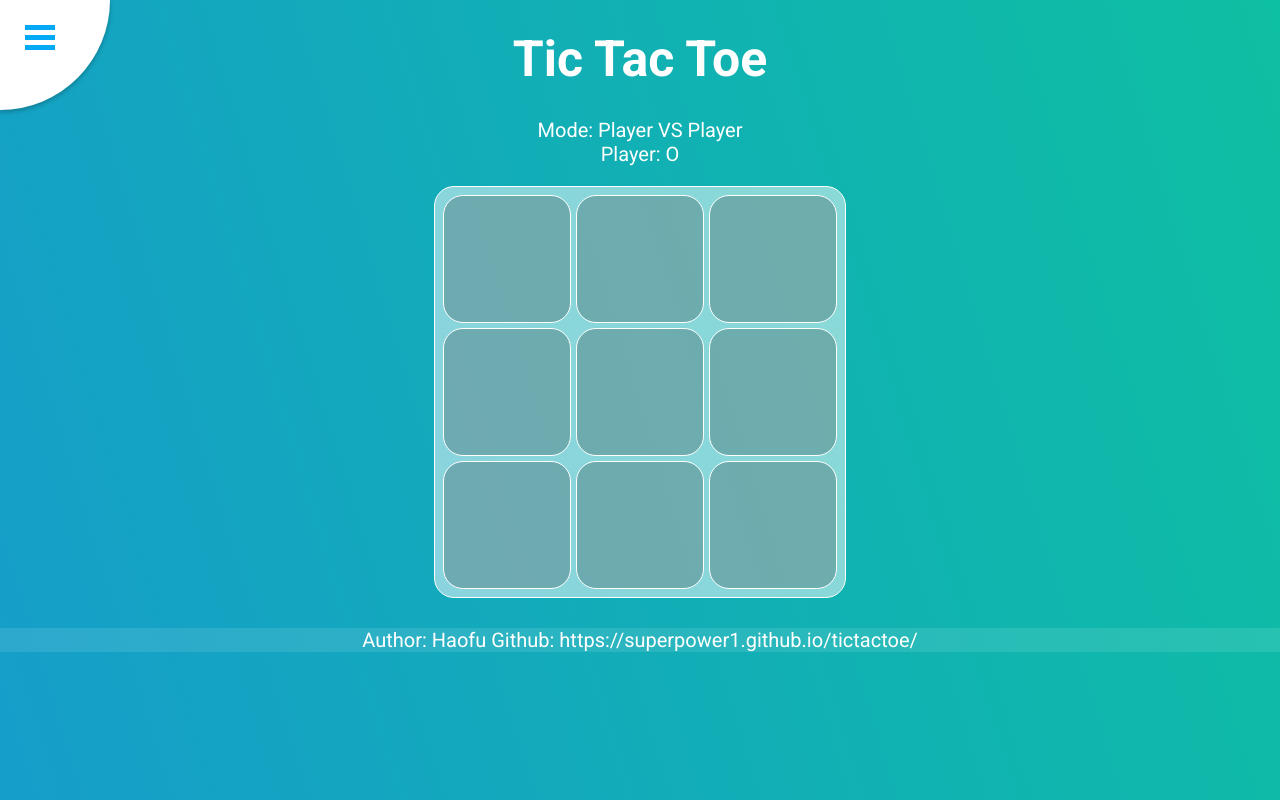
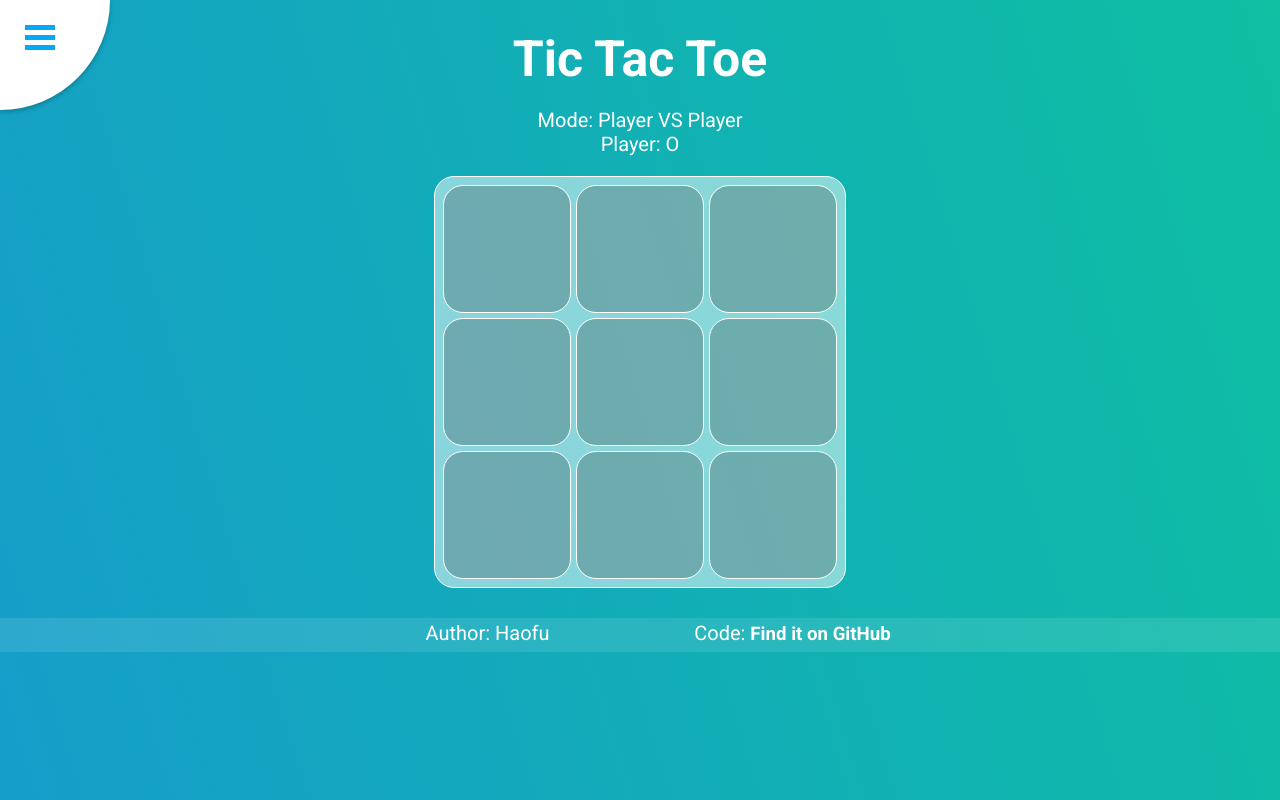
Before and after one commit to superpower1/tictactoe, a plain HTML site: page index.html in a window 1280 px wide. Drawn offline with Linux system fonts and the light colour scheme.

Commit message:
improve the styles

```diff
--- a/css/main.css
+++ b/css/main.css
@@ -13,7 +13,7 @@ h1 {
   color: white;
   font-size: 50px;
   padding-top: 30px;
-  padding-bottom: 30px;
+  padding-bottom: 20px;
 }
 
 .info {
@@ -141,3 +141,19 @@ footer {
   margin-top: 30px;
   font-size: 20px;
 }
+
+footer div {
+  width: 300px;
+  display: inline-block;
+  font-weight: 400;
+}
+
+footer a {
+  display: inline;
+  text-decoration: none;
+  color: #fff
+}
+
+footer a:hover {
+  color: rgba(0, 0, 0, 0.5);
+}
--- a/css/menu.css
+++ b/css/menu.css
@@ -29,10 +29,10 @@ li, a {
     outline: 0;
     display: none;
 }
-li {
+#menu li {
     width: 100vw;
     text-indent: 56px;}
-a:focus {
+#menu a:focus {
     display: block;
     color: #333;
     background-color: #eee;
--- a/index.html
+++ b/index.html
@@ -41,7 +41,12 @@
     </div>
 
     <footer>
-      Author: Haofu Github: https://superpower1.github.io/tictactoe/
+      <div class="author">
+        Author: <span>Haofu</span>
+      </div>
+      <div class="github">
+        Code: <a href="https://github.com/superpower1/tictactoe" class="github-link">Find it on GitHub</a>
+      </div>
     </footer>
 
     <script type="text/javascript" src="./js/ai.js"></script>
```
